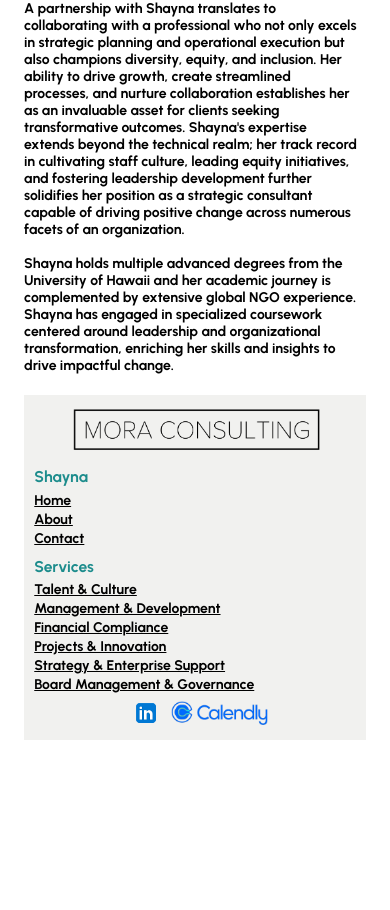
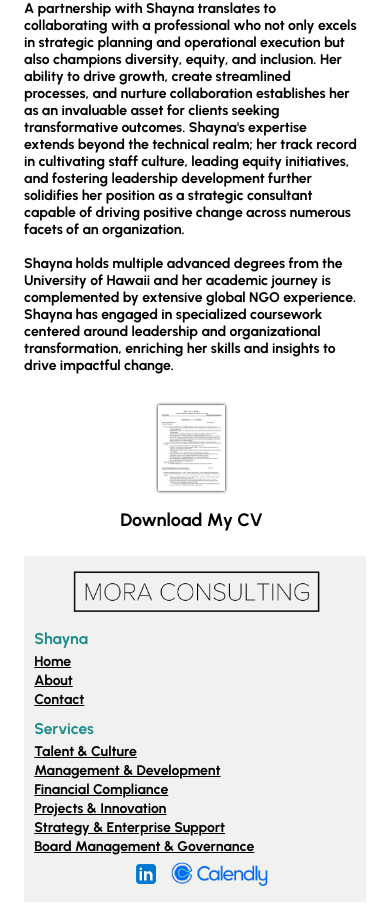
Before and after one commit to Paulsig007/Shayna-Mora-Consulting, a React (Create React App) app in the folder client/: page /about in a window 390 px wide. Shown: the part 845-1755 px from the top of the page. Before the commit the page ends 1593 px from the top, so only its background shows below. Built offline with nearby package versions, Linux system fonts and the light colour scheme; a web font is replaced by a local one.

Commit message:
add cv to about page

```diff
--- a/client/src/pages/about/About.js
+++ b/client/src/pages/about/About.js
@@ -1,37 +1,107 @@
-import React from 'react';
-import Grid from '@mui/material/Grid';
-import headshot from '../../assets/images/moraImages/Headshot.png';
-import styles from './About.module.css';
+import React from "react";
+import Grid from "@mui/material/Grid";
+import headshot from "../../assets/images/moraImages/Headshot.png";
+import resume from "../../assets/mora-shayna-cv.pdf";
+import resumeIcon from "../../assets/images/moraImages/resumeIcon.png";
+import styles from "./About.module.css";
 
 function About() {
   return (
     <Grid container>
-      <Grid item xs={12} sm={12} md={12} lg={6} sx={{
+      <Grid
+        item
+        xs={12}
+        sm={12}
+        md={12}
+        lg={6}
+        sx={{
           display: "flex",
           flexDirection: "column",
           alignItems: "center",
           paddingTop: "1%",
           paddingLeft: "1%",
-      }}>
+        }}
+      >
         <img src={headshot} alt="Headshot" className={styles.headshot} />
         <h1 className={styles.aboutTitle}>About Shayna</h1>
+        <a className={styles.resume} href={resume} download>
+          <img
+            src={resumeIcon}
+            alt="Resume Icon"
+            className={styles.resumeIcon}
+          />
+        </a>
+        <p className={styles.resumeText}>Download My CV</p>
       </Grid>
-      <Grid item xs={12} sm={12} md={12} lg={6} sx={{
+      <Grid
+        item
+        xs={12}
+        sm={12}
+        md={12}
+        lg={6}
+        sx={{
           display: "flex",
           flexDirection: "column",
           padding: "2% 2% 2% 0",
-      }}>
+        }}
+      >
         <p className={styles.aboutText}>
-        With over 16 years of distinguished experience in education and non-profit administration, Shayna Mora excels as a human capital leader, blending sharp project management skills with an innate determination to achieve. A strategic visionary, Shayna's extensive expertise spans advising non-profits, education sectors, and startups alike, encompassing strategic planning, process design, operational excellence, and personnel leadership. Renowned for translating visions into actionable operations, Shayna, a systems expert, has spearheaded the enhancement and deployment of project tools for both internal and external stakeholders, offering astute analysis and unparalleled insight, making her an invaluable asset to any endeavor.
+          With over 16 years of distinguished experience in education and
+          non-profit administration, Shayna Mora excels as a human capital
+          leader, blending sharp project management skills with an innate
+          determination to achieve. A strategic visionary, Shayna's extensive
+          expertise spans advising non-profits, education sectors, and startups
+          alike, encompassing strategic planning, process design, operational
+          excellence, and personnel leadership. Renowned for translating visions
+          into actionable operations, Shayna, a systems expert, has spearheaded
+          the enhancement and deployment of project tools for both internal and
+          external stakeholders, offering astute analysis and unparalleled
+          insight, making her an invaluable asset to any endeavor.
           <br />
           <br />
-        A partnership with Shayna translates to collaborating with a professional who not only excels in strategic planning and operational execution but also champions diversity, equity, and inclusion. Her ability to drive growth, create streamlined processes, and nurture collaboration establishes her as an invaluable asset for clients seeking transformative outcomes. Shayna's expertise extends beyond the technical realm; her track record in cultivating staff culture, leading equity initiatives, and fostering leadership development further solidifies her position as a strategic consultant capable of driving positive change across numerous facets of an organization.
+          A partnership with Shayna translates to collaborating with a
+          professional who not only excels in strategic planning and operational
+          execution but also champions diversity, equity, and inclusion. Her
+          ability to drive growth, create streamlined processes, and nurture
+          collaboration establishes her as an invaluable asset for clients
+          seeking transformative outcomes. Shayna's expertise extends beyond the
+          technical realm; her track record in cultivating staff culture,
+          leading equity initiatives, and fostering leadership development
+          further solidifies her position as a strategic consultant capable of
+          driving positive change across numerous facets of an organization.
           <br />
           <br />
-        Shayna holds multiple advanced degrees from the University of Hawaii and her academic journey is complemented by extensive global NGO experience. Shayna has engaged in specialized coursework centered around leadership and organizational transformation, enriching her skills and insights to drive impactful change.
+          Shayna holds multiple advanced degrees from the University of Hawaii
+          and her academic journey is complemented by extensive global NGO
+          experience. Shayna has engaged in specialized coursework centered
+          around leadership and organizational transformation, enriching her
+          skills and insights to drive impactful change.
         </p>
+        <Grid
+          item
+          xs={12}
+          sm={12}
+          md={12}
+          lg={12}
+          sx={{
+            display: "flex",
+            flexDirection: "column",
+            alignItems: "center",
+            justifyContent: "center",
+          }}
+        >
+          <a className={styles.bottomResume} href={resume} download>
+            <img
+              src={resumeIcon}
+              alt="Resume Icon"
+              className={styles.bottomResumeIcon}
+            />
+          </a>
+          <p className={styles.bottomResumeText}>Download My CV</p>
         </Grid>
       </Grid>
-  )}
+    </Grid>
+  );
+}
 
 export default About;
--- a/client/src/pages/about/About.module.css
+++ b/client/src/pages/about/About.module.css
@@ -1,62 +1,107 @@
-.headshot{
+.headshot {
   width: 46%;
   border-radius: 50%;
   margin-top: 10%;
   box-shadow: 3px 3px 3px black;
 }
 
-.aboutTitle{
+.aboutTitle {
   font-size: 4vw;
   font-weight: bold;
   color: var(--dark-blue);
 }
 
-.aboutText{
-    font-size: 30px;
+.resume {
+  display: flex;
+  flex-direction: column;
+  align-items: center;
 }
 
-@media screen and (max-width: 1200px){
-    .headshot{
+.resumeIcon {
+  width: 20%;
+  box-shadow: 0px 0px 3px black;
+}
+
+.bottomResume {
+  display: flex;
+  flex-direction: column;
+  align-items: center;
+  margin-top: 5%;
+}
+
+.bottomResumeIcon {
+  text-align: center;
+  width: 20%;
+  box-shadow: 0px 0px 3px black;
+}
+
+.bottomResumeText {
+  font-size: 20px;
+  font-weight: bold;
+}
+
+.aboutText {
+  font-size: 24px;
+}
+
+@media screen and (min-width: 1200px) {
+  .bottomResume,
+  .bottomResumeText {
+    display: none;
+  }
+}
+
+@media screen and (max-width: 1200px) {
+  .headshot {
     width: 40%;
   }
 
-    .titleContainer{
+  .resume,
+  .resumeText {
+    display: none;
+  }
+
+  .titleContainer {
     align-items: center;
   }
 
-    .aboutTitle{
+  .aboutTitle {
     font-size: 6vw;
   }
 
-    .aboutText{
+  .aboutText {
     font-size: 22px;
   }
 }
 
-@media screen and (max-width: 900px){
-    .headshot{
+@media screen and (max-width: 900px) {
+  .headshot {
     width: 40%;
   }
 
-    .aboutTitle{
+  .aboutTitle {
     font-size: 6vw;
   }
 
-    .aboutText{
+  .aboutText {
     font-size: 18px;
   }
 }
 
-@media screen and (max-width: 600px){
-    .headshot{
+@media screen and (max-width: 600px) {
+  .headshot {
     width: 80%;
   }
 
-    .aboutTitle{
+  .aboutTitle {
     font-size: 8vw;
   }
 
-    .aboutText{
+  .aboutText {
     font-size: 14px;
   }
+  .bottomResumeText {
+    font-size: 18px;
+    font-weight: bold;
   }
+}
```
Also changed, not shown: client/src/assets/images/moraImages/resumeIcon.png (added). Lines whose indentation alone changed are shown as unchanged.
